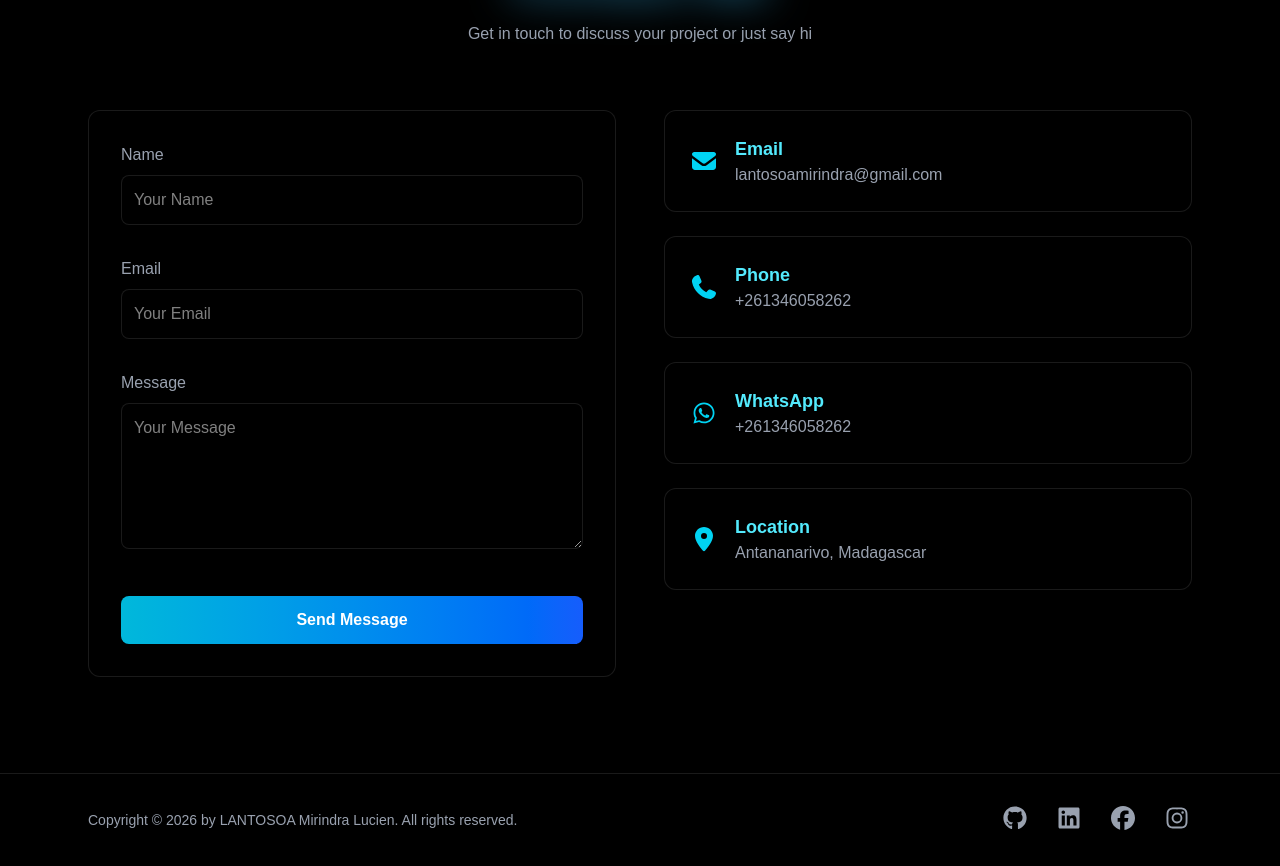
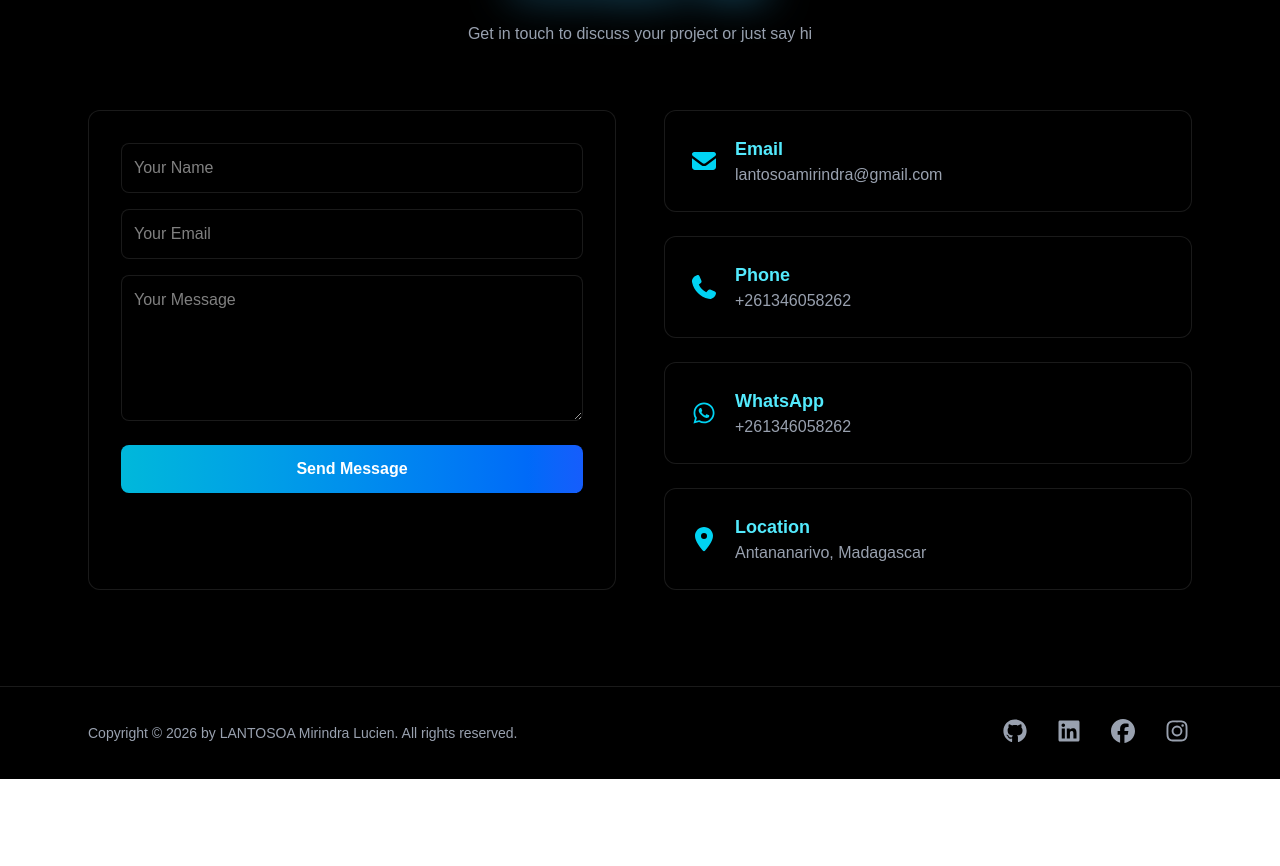
Before and after one commit to Mirindra-lan/Portfolio, a Next.js app: page / in a window 1280 px wide. Shown: the part 4174-5040 px from the top of the page. After the commit the page ends 4953 px from the top, so only its background shows below. Built offline with nearby package versions, Linux system fonts and the light colour scheme.

Commit message:
Update contact.tsx

```diff
--- a/app/components/contact.tsx
+++ b/app/components/contact.tsx
@@ -2,13 +2,16 @@
 
 import { FontAwesomeIcon } from "@fortawesome/react-fontawesome";
 import { faEnvelope, faPhone, faMapMarkerAlt, faCheck } from "@fortawesome/free-solid-svg-icons";
-import { faWhatsapp } from "@fortawesome/free-brands-svg-icons"; // faCheck pour bouton sent
-import { useState } from "react";
+import { faWhatsapp } from "@fortawesome/free-brands-svg-icons";
+import { useState, useRef } from "react";
+import emailjs from "@emailjs/browser";
 
 export default function Contact() {
   const email = "lantosoamirindra@gmail.com";
   const phone = "+261346058262";
   const location = "Antananarivo, Madagascar";
+
+  const formRef = useRef<HTMLFormElement>(null);
 
   const [mail, setMail] = useState("");
   const [message, setMessage] = useState("");
@@ -16,30 +19,27 @@ export default function Contact() {
   const [status, setStatus] = useState<"idle" | "sending" | "sent" | "error">("idle");
   const [errorMsg, setErrorMsg] = useState("");
 
-
   const sendMail = async (event: any) => {
     event.preventDefault();
     setStatus("sending");
     setErrorMsg("");
 
     try {
-    const res = await fetch("/api/send-email", {
-        method: "POST",
-        headers: { "Content-Type": "application/json" },
-        body: JSON.stringify({ name, email: mail, message }),
-    });
-
-    if (!res.ok) throw new Error("Failed");
+      await emailjs.sendForm(
+        process.env.NEXT_PUBLIC_EMAILJS_SERVICE_ID!,
+        process.env.NEXT_PUBLIC_EMAILJS_TEMPLATE_ID!,
+        formRef.current!,
+        process.env.NEXT_PUBLIC_EMAILJS_PUBLIC_KEY!
+      );
 
       setStatus("sent");
-  } catch (err: any) {
+    } catch (err) {
       console.error(err);
       setStatus("error");
       setErrorMsg("Failed to send your message. Please try again.");
     }
   };
 
-  // Texte et icône du bouton selon l'état
   const getButtonContent = () => {
     switch (status) {
       case "sending":
@@ -50,8 +50,6 @@ export default function Contact() {
             <FontAwesomeIcon icon={faCheck} /> Sent
           </span>
         );
-      case "error":
-      case "idle":
       default:
         return "Send Message";
     }
@@ -69,61 +67,54 @@ export default function Contact() {
       </div>
 
       <div className="max-w-6xl mx-auto grid md:grid-cols-2 gap-12 px-6">
-        {/* Formulaire */}
+
+        {/* Form */}
         <form
+          ref={formRef}
           onSubmit={sendMail}
-          className="relative bg-black/40 backdrop-blur-xl border border-white/10 p-8 rounded-xl shadow-lg flex flex-col gap-4"
+          className="bg-black/40 backdrop-blur-xl border border-white/10 p-8 rounded-xl shadow-lg flex flex-col gap-4"
         >
-          <div className="mb-4">
-            <label className="block text-gray-400 mb-2">Name</label>
           <input
             type="text"
+            name="user_name"
             placeholder="Your Name"
-              className="w-full p-3 rounded-lg bg-black/20 border border-white/10 text-white focus:outline-none focus:ring-2 focus:ring-cyan-400"
+            className="w-full p-3 rounded-lg bg-black/20 border border-white/10"
             onChange={(e) => setName(e.target.value)}
             required
           />
-          </div>
 
-          <div className="mb-4">
-            <label className="block text-gray-400 mb-2">Email</label>
           <input
             type="email"
+            name="user_email"
             placeholder="Your Email"
-              className="w-full p-3 rounded-lg bg-black/20 border border-white/10 text-white focus:outline-none focus:ring-2 focus:ring-cyan-400"
+            className="w-full p-3 rounded-lg bg-black/20 border border-white/10"
             onChange={(e) => setMail(e.target.value)}
             required
           />
-          </div>
 
-          <div className="mb-4">
-            <label className="block text-gray-400 mb-2">Message</label>
           <textarea
+            name="message"
             placeholder="Your Message"
             rows={5}
-              className="w-full p-3 rounded-lg bg-black/20 border border-white/10 text-white focus:outline-none focus:ring-2 focus:ring-cyan-400"
+            className="w-full p-3 rounded-lg bg-black/20 border border-white/10"
             onChange={(e) => setMessage(e.target.value)}
             required
           />
-          </div>
 
           {status === "error" && <p className="text-red-400">{errorMsg}</p>}
 
           <button
             type="submit"
             disabled={status === "sending" || status === "sent"}
-            className="w-full py-3 mt-2 bg-gradient-to-r from-cyan-500 to-blue-600 rounded-lg font-semibold hover:scale-105 transition-transform disabled:opacity-50"
+            className="w-full py-3 mt-2 bg-gradient-to-r from-cyan-500 to-blue-600 rounded-lg font-semibold hover:scale-105 transition disabled:opacity-50"
           >
             {getButtonContent()}
           </button>
         </form>
 
-        {/* Informations de contact cliquables */}
+        {/* Contact info (unchanged) */}
         <div className="space-y-6">
-          <a
-            href={`mailto:${email}`}
-            className="flex items-center gap-4 bg-black/40 backdrop-blur-xl border border-white/10 p-6 rounded-xl hover:scale-105 transition-transform"
-          >
+          <a href={`mailto:${email}`} className="flex items-center gap-4 bg-black/40 border border-white/10 p-6 rounded-xl">
             <FontAwesomeIcon icon={faEnvelope} className="text-cyan-400 text-2xl" />
             <div>
               <h4 className="text-lg font-semibold text-cyan-300">Email</h4>
@@ -131,10 +122,7 @@ export default function Contact() {
             </div>
           </a>
 
-          <a
-            href={`tel:${phone}`}
-            className="flex items-center gap-4 bg-black/40 backdrop-blur-xl border border-white/10 p-6 rounded-xl hover:scale-105 transition-transform"
-          >
+          <a href={`tel:${phone}`} className="flex items-center gap-4 bg-black/40 border border-white/10 p-6 rounded-xl">
             <FontAwesomeIcon icon={faPhone} className="text-cyan-400 text-2xl" />
             <div>
               <h4 className="text-lg font-semibold text-cyan-300">Phone</h4>
@@ -142,11 +130,7 @@ export default function Contact() {
             </div>
           </a>
 
-          <a
-            href={`https://wa.me/${phone.replace(/\D/g, "")}`}
-            target="_blank"
-            className="flex items-center gap-4 bg-black/40 backdrop-blur-xl border border-white/10 p-6 rounded-xl hover:scale-105 transition-transform"
-          >
+          <a href={`https://wa.me/${phone.replace(/\D/g, "")}`} target="_blank" className="flex items-center gap-4 bg-black/40 border border-white/10 p-6 rounded-xl">
             <FontAwesomeIcon icon={faWhatsapp} className="text-cyan-400 text-2xl" />
             <div>
               <h4 className="text-lg font-semibold text-cyan-300">WhatsApp</h4>
@@ -154,7 +138,7 @@ export default function Contact() {
             </div>
           </a>
 
-          <div className="flex items-center gap-4 bg-black/40 backdrop-blur-xl border border-white/10 p-6 rounded-xl">
+          <div className="flex items-center gap-4 bg-black/40 border border-white/10 p-6 rounded-xl">
             <FontAwesomeIcon icon={faMapMarkerAlt} className="text-cyan-400 text-2xl" />
             <div>
               <h4 className="text-lg font-semibold text-cyan-300">Location</h4>
```
Lines whose indentation alone changed are shown as unchanged.
